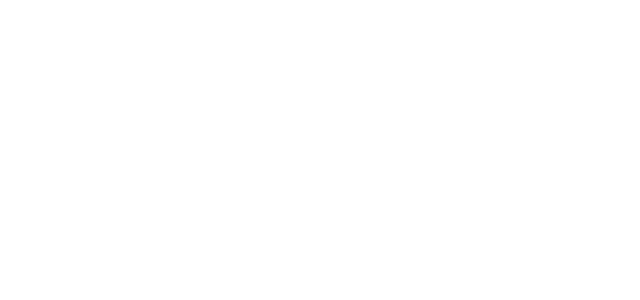
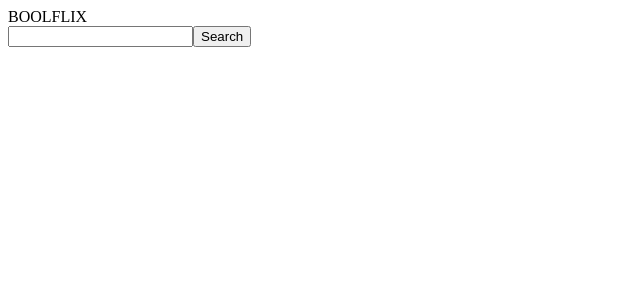
Before and after one commit to AndreaPiazza33/vite-boolflix, a Vue app: page / in a window 1280 px wide. Shown: the top 300 px of the page, without its empty margins (0-640 px from the left). Built offline with nearby package versions, Linux system fonts and the light colour scheme.

Commit message:
feat: add searchbar to header

```diff
--- a/src/App.vue
+++ b/src/App.vue
@@ -8,6 +8,9 @@
 };
 </script>
 
-<template></template>
+<template>
+  <AppHeader></AppHeader>
+  <AppMain></AppMain>
+</template>
 
-<style></style>
+<style lang="scss"></style>
--- a/src/components/AppHeader.vue
+++ b/src/components/AppHeader.vue
@@ -2,6 +2,14 @@
 export default {};
 </script>
 
-<template></template>
+<template>
+  <!--titolo-->
+  <div>BOOLFLIX</div>
+  <!--searchbar-->
+  <div>
+    <input type="text" />
+    <button>Search</button>
+  </div>
+</template>
 
-<style></style>
+<style lang="scss"></style>
```
